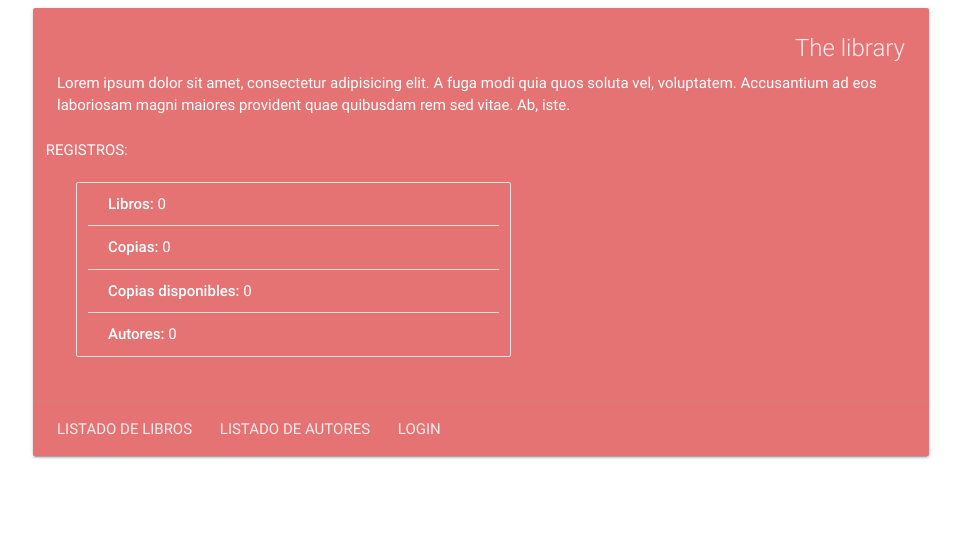
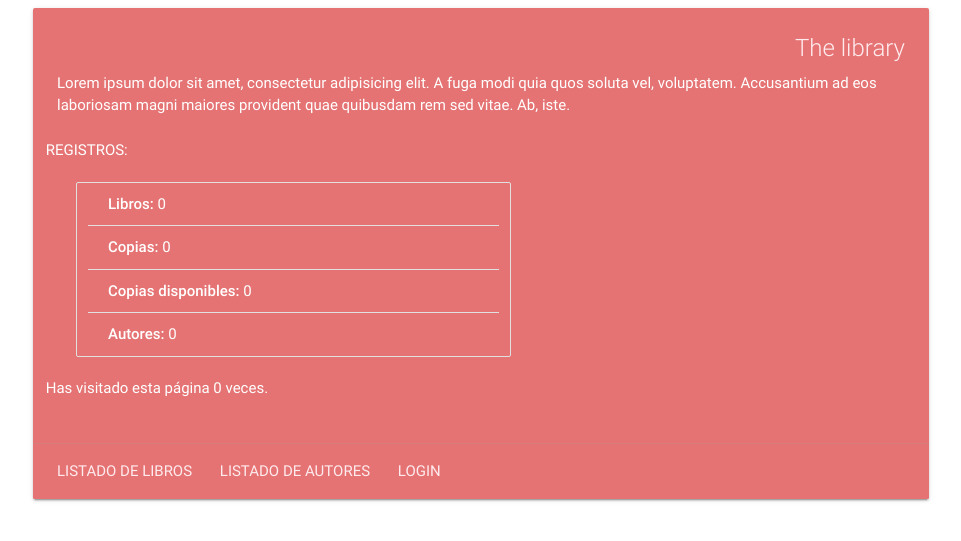
Before and after one commit to meialbiol/python-library, a Django app: page / in a window 1280 px wide. Shown: the top 541 px of the page, without its empty margins (159-1120 px from the left). Run offline with Django 3.2, Linux system fonts and the light colour scheme; data that the repository does not hold is empty; some libraries are stand-ins or nearby versions.

Commit message:
Añadida sesión número de visitas  de una página

```diff
--- a/library/templates/library/index.html
+++ b/library/templates/library/index.html
@@ -14,6 +14,9 @@
                         <li class="collection-item red lighten-2"><strong>Autores:</strong> {{ num_authors }}</li>
                     </ul>
                 </div>
+                <div class="row">
+                    <p>Has visitado esta página {{ num_visits }}{% if num_visits == 1 %} vez{% else %} veces{% endif %}.</p>
+                </div>
 
             </div>
             <div class="card-action">
--- a/library/views.py
+++ b/library/views.py
@@ -38,10 +38,14 @@ def index(request):
     num_instances = BookInstance.objects.all().count()
     num_instances_available = BookInstance.objects.filter(status__exact='a').count()
     num_authors = Author.objects.all().count()
+    num_visits = request.session.get('num_visits', 0)
+    request.session['num_visits'] = num_visits+1
 
-    return render(request, 'library/index.html', context={'num_books': num_books, 'num_instances': num_instances,
+    return render(request, 'library/index.html', context={'num_books': num_books,
+                                                          'num_instances': num_instances,
                                                           'num_instances_available': num_instances_available,
-                                                          'num_authors': num_authors})
+                                                          'num_authors': num_authors,
+                                                          'num_visits': num_visits})
 
 
 def book_list(request):
```
